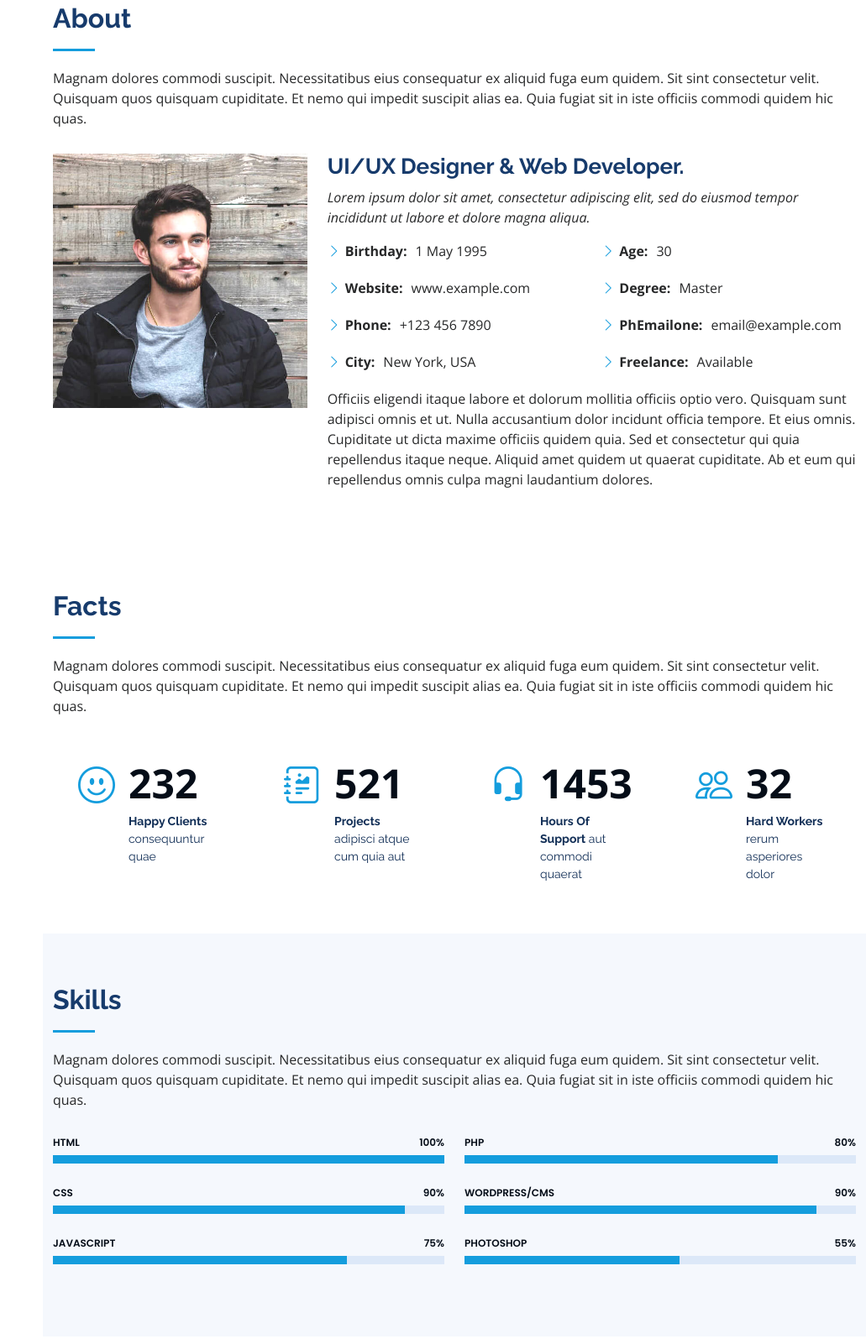
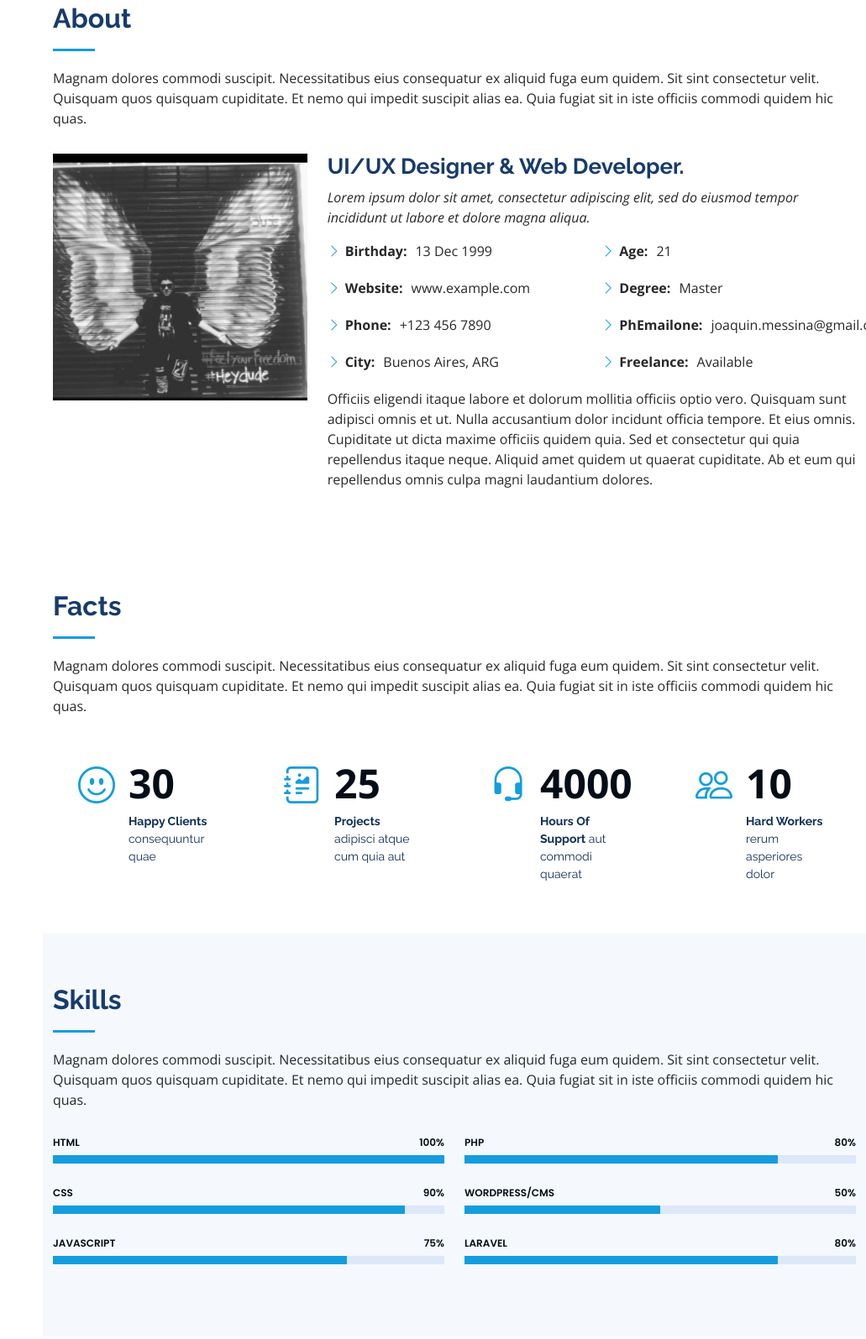
Before and after one commit to joamessina/Cv-Premium, a plain HTML site: page index.html in a window 1280 px wide. Shown: the part 857-2452 px from the top of the page at 84% size, without its empty margins (249-1280 px from the left). Drawn offline with nearby package versions, Linux system fonts and the light colour scheme.

Commit message:
Nuevas implementaciones

```diff
--- a/assets/css/style.css
+++ b/assets/css/style.css
@@ -213,7 +213,7 @@ h1, h2, h3, h4, h5, h6 {
 #hero {
   width: 100%;
   height: 100vh;
-  background: url("../img/hero-bg.jpg") top center;
+  background: url("../img/profile.jpg") right center;
   background-size: cover;
 }
 
--- a/index.html
+++ b/index.html
@@ -5,7 +5,7 @@
   <meta charset="utf-8">
   <meta content="width=device-width, initial-scale=1.0" name="viewport">
 
-  <title>iPortfolio Bootstrap Template - Index</title>
+  <title>Cv Premium</title>
   <meta content="" name="description">
   <meta content="" name="keywords">
 
@@ -27,12 +27,6 @@
   <!-- Template Main CSS File -->
   <link href="assets/css/style.css" rel="stylesheet">
 
-  <!-- =======================================================
-  * Template Name: iPortfolio - v3.3.0
-  * Template URL: https://bootstrapmade.com/iportfolio-bootstrap-portfolio-websites-template/
-  * Author: BootstrapMade.com
-  * License: https://bootstrapmade.com/license/
-  ======================================================== -->
 </head>
 
 <body>
@@ -45,8 +39,8 @@
     <div class="d-flex flex-column">
 
       <div class="profile">
-        <img src="assets/img/profile-img.jpg" alt="" class="img-fluid rounded-circle">
-        <h1 class="text-light"><a href="index.html">Alex Smith</a></h1>
+        <img src="assets/img/profile.jpg" alt="" class="img-fluid rounded-circle">
+        <h1 class="text-light"><a href="index.html">Joaquin Messina</a></h1>
         <div class="social-links mt-3 text-center">
           <a href="#" class="twitter"><i class="bx bxl-twitter"></i></a>
           <a href="#" class="facebook"><i class="bx bxl-facebook"></i></a>
@@ -72,7 +66,7 @@
   <!-- ======= Hero Section ======= -->
   <section id="hero" class="d-flex flex-column justify-content-center align-items-center">
     <div class="hero-container" data-aos="fade-in">
-      <h1>Alex Smith</h1>
+      <h1>Joaquin Messina</h1>
       <p>I'm <span class="typed" data-typed-items="Designer, Developer, Freelancer, Photographer"></span></p>
     </div>
   </section><!-- End Hero -->
@@ -90,7 +84,7 @@
 
         <div class="row">
           <div class="col-lg-4" data-aos="fade-right">
-            <img src="assets/img/profile-img.jpg" class="img-fluid" alt="">
+            <img src="assets/img/profile.jpg" class="img-fluid" alt="">
           </div>
           <div class="col-lg-8 pt-4 pt-lg-0 content" data-aos="fade-left">
             <h3>UI/UX Designer &amp; Web Developer.</h3>
@@ -101,17 +95,17 @@
             <div class="row">
               <div class="col-lg-6">
                 <ul>
-                  <li><i class="bi bi-chevron-right"></i> <strong>Birthday:</strong> <span>1 May 1995</span></li>
+                  <li><i class="bi bi-chevron-right"></i> <strong>Birthday:</strong> <span>13 Dec 1999</span></li>
                   <li><i class="bi bi-chevron-right"></i> <strong>Website:</strong> <span>www.example.com</span></li>
                   <li><i class="bi bi-chevron-right"></i> <strong>Phone:</strong> <span>+123 456 7890</span></li>
-                  <li><i class="bi bi-chevron-right"></i> <strong>City:</strong> <span>New York, USA</span></li>
+                  <li><i class="bi bi-chevron-right"></i> <strong>City:</strong> <span>Buenos Aires, ARG</span></li>
                 </ul>
               </div>
               <div class="col-lg-6">
                 <ul>
-                  <li><i class="bi bi-chevron-right"></i> <strong>Age:</strong> <span>30</span></li>
+                  <li><i class="bi bi-chevron-right"></i> <strong>Age:</strong> <span>21</span></li>
                   <li><i class="bi bi-chevron-right"></i> <strong>Degree:</strong> <span>Master</span></li>
-                  <li><i class="bi bi-chevron-right"></i> <strong>PhEmailone:</strong> <span>email@example.com</span></li>
+                  <li><i class="bi bi-chevron-right"></i> <strong>PhEmailone:</strong> <span>joaquin.messina@gmail.com</span></li>
                   <li><i class="bi bi-chevron-right"></i> <strong>Freelance:</strong> <span>Available</span></li>
                 </ul>
               </div>
@@ -140,7 +134,7 @@
           <div class="col-lg-3 col-md-6 d-md-flex align-items-md-stretch" data-aos="fade-up">
             <div class="count-box">
               <i class="bi bi-emoji-smile"></i>
-              <span data-purecounter-start="0" data-purecounter-end="232" data-purecounter-duration="1" class="purecounter"></span>
+              <span data-purecounter-start="0" data-purecounter-end="30" data-purecounter-duration="1" class="purecounter"></span>
               <p><strong>Happy Clients</strong> consequuntur quae</p>
             </div>
           </div>
@@ -148,7 +142,7 @@
           <div class="col-lg-3 col-md-6 d-md-flex align-items-md-stretch" data-aos="fade-up" data-aos-delay="100">
             <div class="count-box">
               <i class="bi bi-journal-richtext"></i>
-              <span data-purecounter-start="0" data-purecounter-end="521" data-purecounter-duration="1" class="purecounter"></span>
+              <span data-purecounter-start="0" data-purecounter-end="25" data-purecounter-duration="1" class="purecounter"></span>
               <p><strong>Projects</strong> adipisci atque cum quia aut</p>
             </div>
           </div>
@@ -156,7 +150,7 @@
           <div class="col-lg-3 col-md-6 d-md-flex align-items-md-stretch" data-aos="fade-up" data-aos-delay="200">
             <div class="count-box">
               <i class="bi bi-headset"></i>
-              <span data-purecounter-start="0" data-purecounter-end="1453" data-purecounter-duration="1" class="purecounter"></span>
+              <span data-purecounter-start="0" data-purecounter-end="4000" data-purecounter-duration="1" class="purecounter"></span>
               <p><strong>Hours Of Support</strong> aut commodi quaerat</p>
             </div>
           </div>
@@ -164,7 +158,7 @@
           <div class="col-lg-3 col-md-6 d-md-flex align-items-md-stretch" data-aos="fade-up" data-aos-delay="300">
             <div class="count-box">
               <i class="bi bi-people"></i>
-              <span data-purecounter-start="0" data-purecounter-end="32" data-purecounter-duration="1" class="purecounter"></span>
+              <span data-purecounter-start="0" data-purecounter-end="10" data-purecounter-duration="1" class="purecounter"></span>
               <p><strong>Hard Workers</strong> rerum asperiores dolor</p>
             </div>
           </div>
@@ -220,16 +214,16 @@
             </div>
 
             <div class="progress">
-              <span class="skill">WordPress/CMS <i class="val">90%</i></span>
+              <span class="skill">WordPress/CMS <i class="val">50%</i></span>
               <div class="progress-bar-wrap">
-                <div class="progress-bar" role="progressbar" aria-valuenow="90" aria-valuemin="0" aria-valuemax="100"></div>
+                <div class="progress-bar" role="progressbar" aria-valuenow="50" aria-valuemin="0" aria-valuemax="100"></div>
               </div>
             </div>
 
             <div class="progress">
-              <span class="skill">Photoshop <i class="val">55%</i></span>
+              <span class="skill">Laravel <i class="val">80%</i></span>
               <div class="progress-bar-wrap">
-                <div class="progress-bar" role="progressbar" aria-valuenow="55" aria-valuemin="0" aria-valuemax="100"></div>
+                <div class="progress-bar" role="progressbar" aria-valuenow="80" aria-valuemin="0" aria-valuemax="100"></div>
               </div>
             </div>
 
@@ -253,7 +247,7 @@
           <div class="col-lg-6" data-aos="fade-up">
             <h3 class="resume-title">Sumary</h3>
             <div class="resume-item pb-0">
-              <h4>Alex Smith</h4>
+              <h4>Joaquin Messina</h4>
               <p><em>Innovative and deadline-driven Graphic Designer with 3+ years of experience designing and developing user-centered digital/print marketing material from initial concept to final, polished deliverable.</em></p>
               <ul>
                 <li>Portland par 127,Orlando, FL</li>
@@ -628,14 +622,7 @@
   <footer id="footer">
     <div class="container">
       <div class="copyright">
-        &copy; Copyright <strong><span>iPortfolio</span></strong>
-      </div>
-      <div class="credits">
-        <!-- All the links in the footer should remain intact. -->
-        <!-- You can delete the links only if you purchased the pro version. -->
-        <!-- Licensing information: https://bootstrapmade.com/license/ -->
-        <!-- Purchase the pro version with working PHP/AJAX contact form: https://bootstrapmade.com/iportfolio-bootstrap-portfolio-websites-template/ -->
-        Designed by <a href="https://bootstrapmade.com/">BootstrapMade</a>
+        &copy; Copyright <strong><span>Joaquin Messina</span></strong>
       </div>
     </div>
   </footer><!-- End  Footer -->
```
Also changed, not shown: assets/img/profile.jpg (added).
